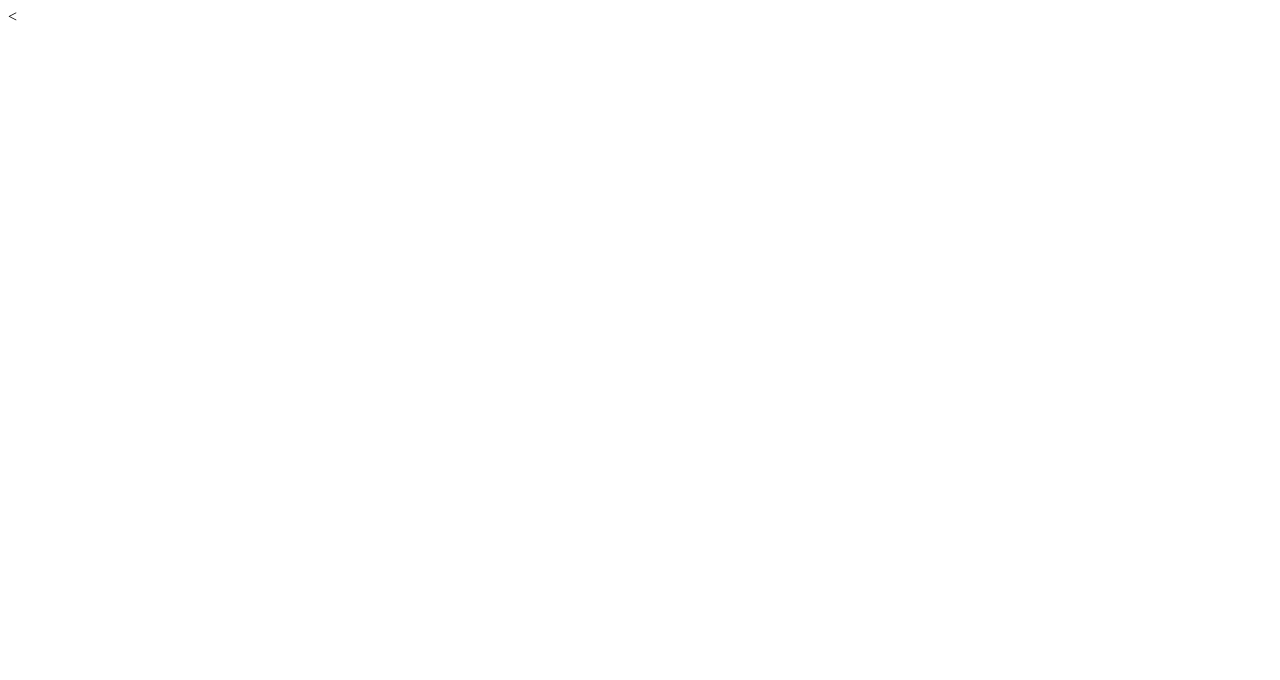
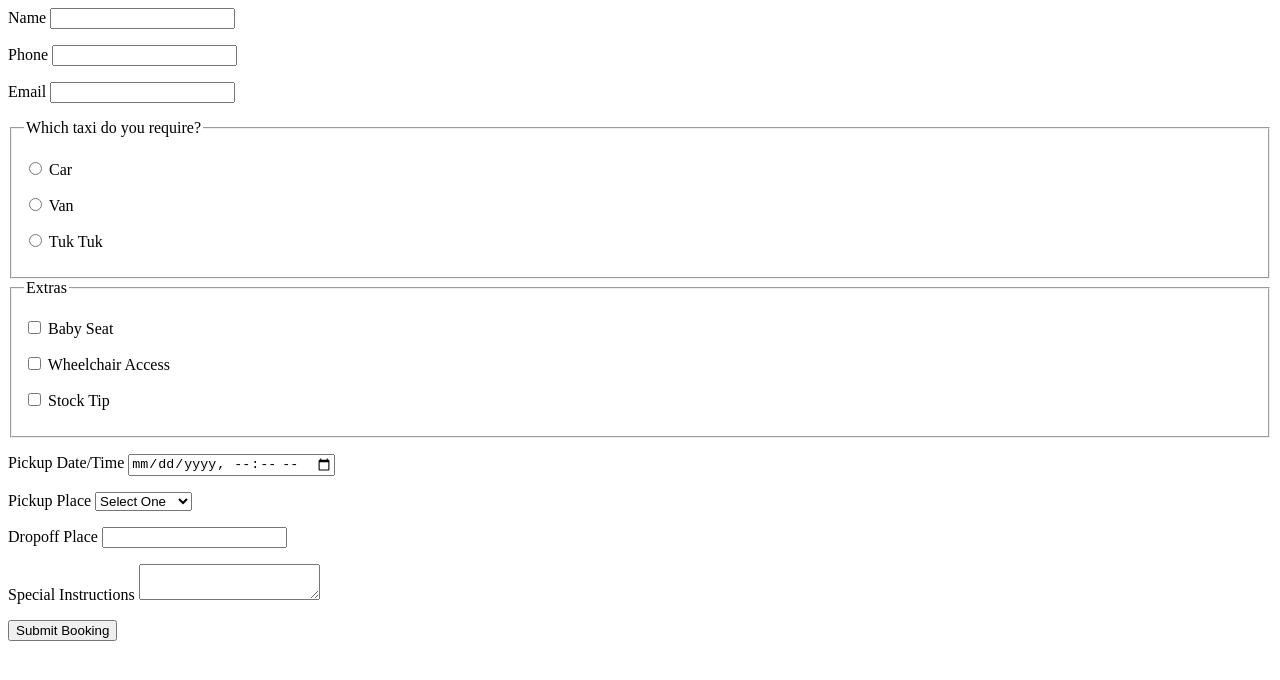
Before and after one commit to Raunak-Dikonda/git-one-nolocalrepo, a plain HTML site: page index.html in a window 1280 px wide. Drawn offline with Linux system fonts and the light colour scheme.

Commit message:
Mofified

```diff
--- a/index.html
+++ b/index.html
@@ -1,10 +1,72 @@
-<<!DOCTYPE html>
-<html lang="en" dir="ltr">
-  <head>
-    <meta charset="utf-8">
-    <title>Index Page - WebApp - 1.0-nolocalrepo</title>
-  </head>
-  <body>
+<form method="get" enctype="application/x-www-form-urlencoded" action="/html/codes/html_form_handler.cfm">
 
-  </body>
-</html>
+<p>
+<label>Name
+<input type="text" name="customer_name" required>
+</label>
+</p>
+
+<p>
+<label>Phone
+<input type="tel" name="phone_number">
+</label>
+</p>
+
+<p>
+<label>Email
+<input type="email" name="email_address">
+</label>
+</p>
+
+<fieldset>
+<legend>Which taxi do you require?</legend>
+<p><label> <input type="radio" name="taxi" required value="car"> Car </label></p>
+<p><label> <input type="radio" name="taxi" required value="van"> Van </label></p>
+<p><label> <input type="radio" name="taxi" required value="tuktuk"> Tuk Tuk </label></p>
+</fieldset>
+
+<fieldset>
+<legend>Extras</legend>
+<p><label> <input type="checkbox" name="extras" value="baby"> Baby Seat </label></p>
+<p><label> <input type="checkbox" name="extras" value="wheelchair"> Wheelchair Access </label></p>
+<p><label> <input type="checkbox" name="extras" value="tip"> Stock Tip </label></p>
+</fieldset>
+
+<p>
+<label>Pickup Date/Time
+<input type="datetime-local" name="pickup_time" required>
+</label>
+</p>
+
+<p>
+<label>Pickup Place
+<select id="pickup_place" name="pickup_place">
+<option value="" selected="selected">Select One</option>
+<option value="office" >Taxi Office</option>
+<option value="town_hall" >Town Hall</option>
+<option value="telepathy" >We'll Guess!</option>
+</select>
+</label>
+</p>
+
+<p>
+<label>Dropoff Place
+<input type="text" name="dropoff_place" required list="destinations">
+</label>
+
+<datalist id="destinations">
+<option value="Airport">
+<option value="Beach">
+<option value="Fred Flinstone's House">
+</datalist>
+</p>
+
+<p>
+<label>Special Instructions
+<textarea name="comments" maxlength="500"></textarea>
+</label>
+</p>
+
+<p><button>Submit Booking</button></p>
+
+</form>
```
